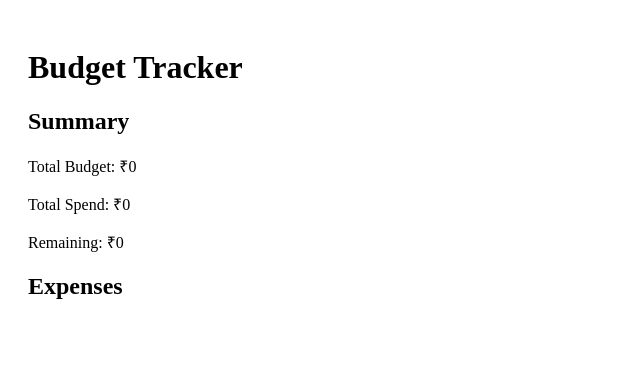
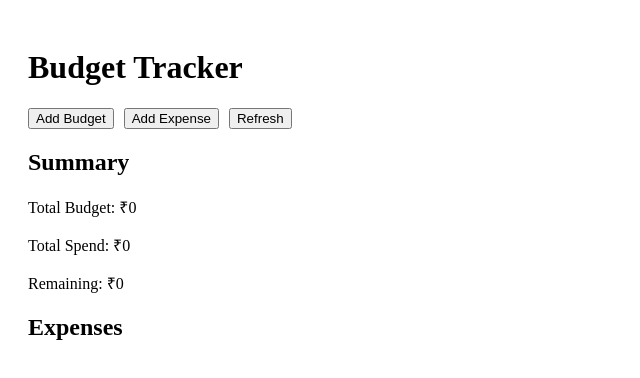
Before and after one commit to pinaki-GH/budget-tracker, a Next.js app: page / in a window 1280 px wide. Shown: the top 378 px of the page, without its empty margins (0-640 px from the left). Built offline with nearby package versions, Linux system fonts and the light colour scheme.

Commit message:
Update page.js

```diff
--- a/app/page.js
+++ b/app/page.js
@@ -1,6 +1,7 @@
 'use client'
 
 import { useEffect, useState } from 'react'
+import Link from 'next/link'
 import { getExpenses, getBudgets } from '../lib/storage'
 import BudgetSummary from '../components/BudgetSummary'
 import ExpenseList from '../components/ExpenseList'
@@ -10,12 +11,18 @@ export default function Home() {
   const [budget, setBudget] = useState(0)
 
   useEffect(() => {
+    loadData()
+  }, [])
+
+  function loadData() {
     const exp = getExpenses()
     const bud = getBudgets()
 
     setExpenses(exp)
-    setBudget(bud.length > 0 ? bud[0].total_budget : 0)
-  }, [])
+
+    // ✅ Use latest budget instead of first
+    setBudget(bud.length > 0 ? bud[bud.length - 1].total_budget : 0)
+  }
 
   const totalSpend = expenses.reduce((sum, e) => sum + e.amount, 0)
 
@@ -23,6 +30,21 @@ export default function Home() {
     <div style={{ padding: 20 }}>
       <h1>Budget Tracker</h1>
 
+      {/* ✅ Navigation */}
+      <div style={{ marginBottom: 20 }}>
+        <Link href="/add-budget">
+          <button>Add Budget</button>
+        </Link>
+
+        <Link href="/add-expense" style={{ marginLeft: 10 }}>
+          <button>Add Expense</button>
+        </Link>
+
+        <button onClick={loadData} style={{ marginLeft: 10 }}>
+          Refresh
+        </button>
+      </div>
+
       <BudgetSummary budget={budget} totalSpend={totalSpend} />
       <ExpenseList expenses={expenses} />
     </div>
```
